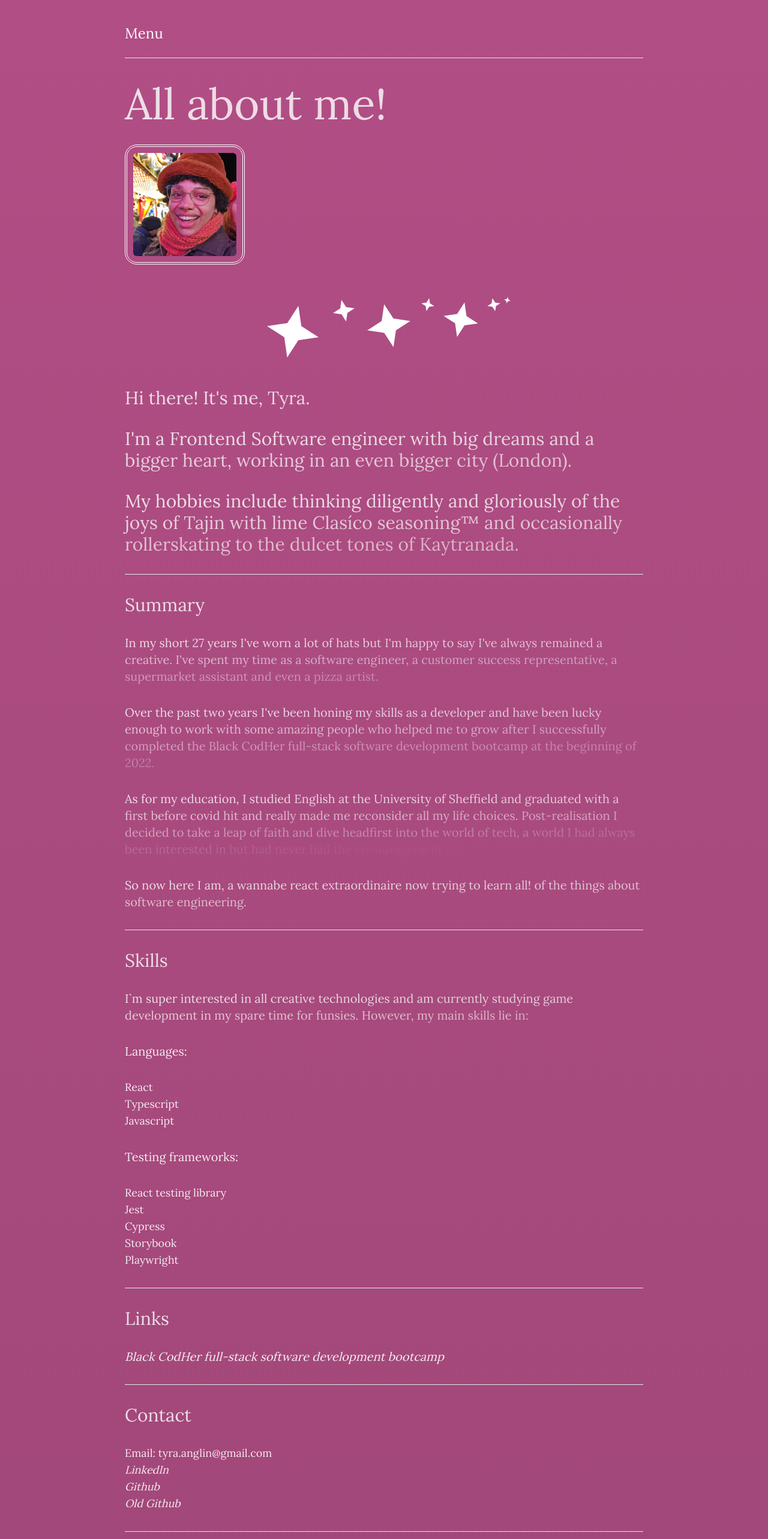
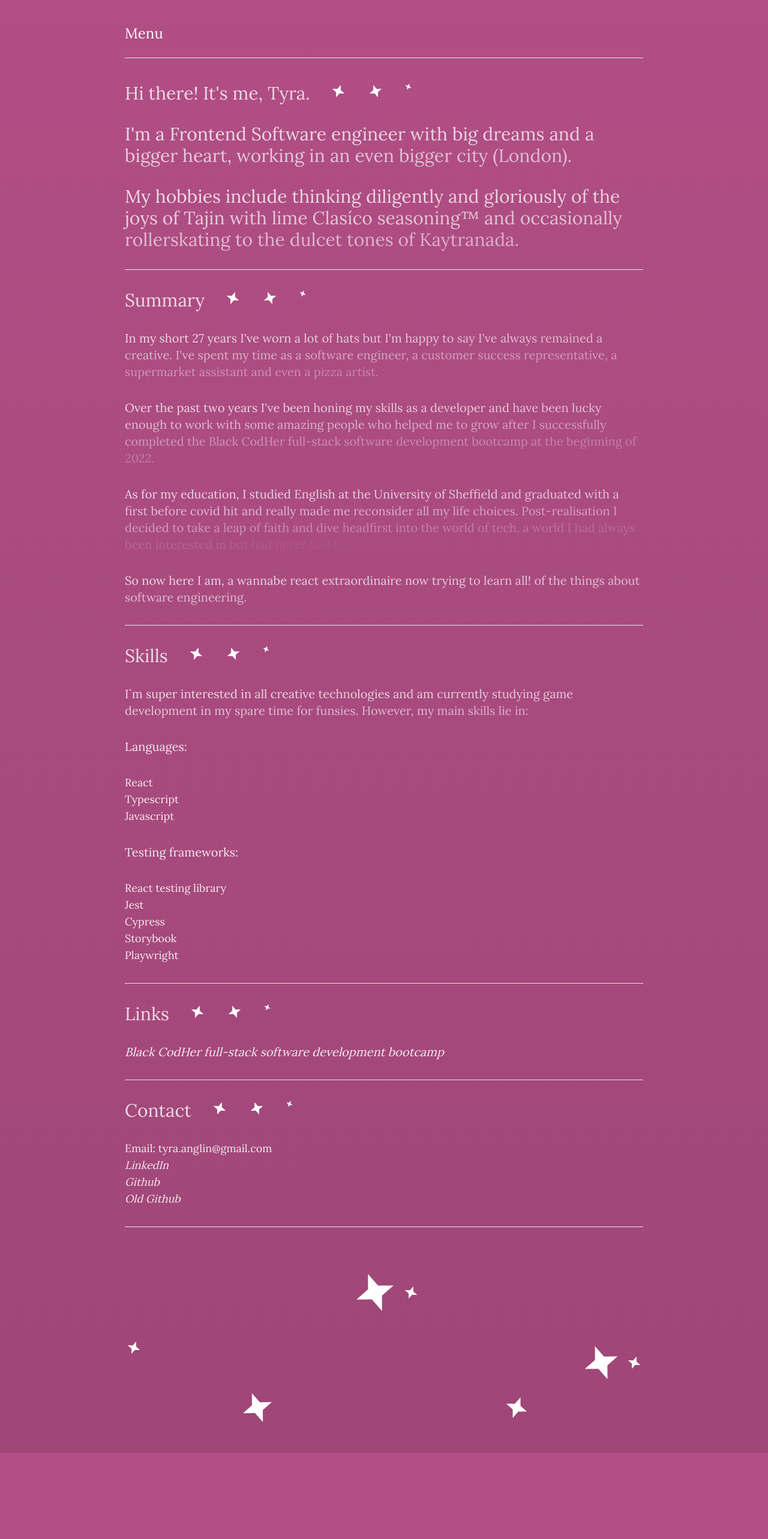
Before and after one commit to siatyra/tyras-website, a Next.js app: page /about in a window 1280 px wide. Shown: the top 2566 px of the page at 60% size. After the commit the page ends 2422 px from the top, so only its background shows below. Built offline with nearby package versions, Linux system fonts and the light colour scheme.

Commit message:
good enough for me!

```diff
--- a/src/app/about/page.tsx
+++ b/src/app/about/page.tsx
@@ -11,73 +11,31 @@ import { SpinningDiamond } from "../animations/spinningDiamond";
 import { Sparkles } from "../assets/sparkles";
 import { Wrapper } from "../assets/Wrapper";
 import { useEffect, useState } from "react";
+import { HeaderSparkles } from "../assets/text/HeaderSparkles";
+import Head from "next/head";
+import { handleIsMobile } from "../assets/util";
 
 export default function Page() {
   const [isMobile, setIsMobile] = useState(false);
   const className = "flex flex-col border-b gap-8 pb-8";
 
   useEffect(() => {
-    const handleResize = () => {
-      setIsMobile(window.innerWidth < 768);
-    };
-
-    handleResize();
-    window.addEventListener("resize", handleResize);
-
-    return () => {
-      window.removeEventListener("resize", handleResize);
-    };
+    handleIsMobile(setIsMobile);
   }, []);
 
   const intro = (
     <div className={className}>
-      <div className="flex items-center justify-start">
-        <FadeIn>
-          <Wrapper align="center" justify="center">
-            <div className={isMobile ? "" : "mb-5"}>
-              <Wrapper>
-                <FadeIn>
-                  <H1>All about me!</H1>
-                </FadeIn>
-                {!isMobile && (
-                  <FadeIn>
-                    <Image
-                      src="/tyra.jpg"
-                      alt="Tyra"
-                      width={200}
-                      height={200}
-                      style={{
-                        borderRadius: "20px",
-                        border: "4px double #ffffff",
-                        padding: "10px",
-                        display: "flex",
-                        justifyContent: "flex-end",
-                        marginRight: `${isMobile ? "" : "50px"}`,
-                      }}
-                    />
-                  </FadeIn>
-                )}
-              </Wrapper>
-            </div>
-          </Wrapper>
-        </FadeIn>
-      </div>
-
-      {!isMobile && (
-        <div className="flex flex-wrap justify-center mt-5 md:mt-0">
-          <SpinningDiamond size="120px" rotate={-360} />
-          <SpinningDiamond size="50px" rotate={360} />
-          <SpinningDiamond size="100px" rotate={360} />
-          <SpinningDiamond size="30px" rotate={-360} />
-          <SpinningDiamond size="80px" rotate={-360} />
-          <SpinningDiamond size="30px" rotate={360} />
-          <SpinningDiamond size="15px" rotate={-360} />
-        </div>
-      )}
 
       <ScrollSection>
         <Wrapper>
-          <H2>Hi there! It's me, Tyra.</H2>
+          <Wrapper direction='row'>
+            <HeaderSparkles text="Hi there! It's me, Tyra." isMobile={isMobile} />
+
+
+
+
+          </Wrapper>
+
           <H2>
             I'm a Frontend Software engineer with big dreams and a bigger heart,
             working in an even bigger city (London).
@@ -97,7 +55,7 @@ export default function Page() {
   const summary = (
     <div className={className}>
       <ScrollSection>
-        <H2>Summary</H2>
+        <HeaderSparkles text="Summary" isMobile={isMobile} />
       </ScrollSection>
 
       <ScrollSection>
@@ -141,7 +99,7 @@ export default function Page() {
   const skills = (
     <div className={className}>
       <ScrollSection>
-        <H2>Skills</H2>
+        <HeaderSparkles text="Skills" isMobile={isMobile} />
       </ScrollSection>
 
       <ScrollSection>
@@ -199,7 +157,7 @@ export default function Page() {
   const links = (
     <div className={className}>
       <ScrollSection>
-        <H2>Links</H2>
+        <HeaderSparkles text="Links" isMobile={isMobile} />
       </ScrollSection>
 
       <ScrollSection>
@@ -219,7 +177,7 @@ export default function Page() {
     <div className={className}>
       <ul className="text-lg">
         <ScrollSection className="pb-8">
-          <H2>Contact</H2>
+          <HeaderSparkles text="Contact" isMobile={isMobile} />
         </ScrollSection>
 
         <ScrollSection>
--- a/src/app/assets/sparkles.tsx
+++ b/src/app/assets/sparkles.tsx
@@ -4,13 +4,12 @@ import { SpinningDiamond } from "../animations/spinningDiamond";
 export const Sparkles = (): JSX.Element => {
   const [isMobile, setIsMobile] = useState(false);
 
-  // Listen for window resize events and update the state accordingly
   useEffect(() => {
     const handleResize = () => {
-      setIsMobile(window.innerWidth < 768); // 768px is the Tailwind `md` breakpoint
+      setIsMobile(window.innerWidth < 768);
     };
 
-    handleResize(); // Set initial value on component mount
+    handleResize();
     window.addEventListener("resize", handleResize);
 
     return () => {
@@ -21,7 +20,7 @@ export const Sparkles = (): JSX.Element => {
   return (
     <>
       <div className="flex items-center justify-center p-4 md:p-8">
-        <SpinningDiamond size="100px" rotate={360} />
+        <SpinningDiamond size="90px" rotate={360} />
         <div className="flex justify-end">
           <SpinningDiamond size="30px" rotate={-360} />
         </div>
@@ -37,13 +36,13 @@ export const Sparkles = (): JSX.Element => {
 
       {!isMobile && (
         <>
-          <div className="flex justify-end items-center p-4 md:p-8">
-            <SpinningDiamond size="150px" rotate={360} />
+          <div className="flex justify-end items-center">
+            <SpinningDiamond size="80px" rotate={360} />
             {!isMobile && <SpinningDiamond size="30px" rotate={-360} />}
           </div>
 
-          <div className="flex justify-around items-center p-4 md:p-8">
-            <SpinningDiamond size="150px" rotate={360} />
+          <div className="flex justify-around items-center">
+            <SpinningDiamond size="70px" rotate={360} />
             {!isMobile && <SpinningDiamond size="50px" rotate={-360} />}
           </div>
         </>
--- /dev/null
+++ b/src/app/assets/text/HeaderSparkles.tsx
@@ -0,0 +1,28 @@
+import { SpinningDiamond } from "@/app/animations/spinningDiamond"
+import { Wrapper } from "../Wrapper"
+import { H2 } from "./h2"
+import { ScrollSection } from "@/app/animations/scrollSections"
+
+type HeaderSparklesProps = {
+  text: string
+  isMobile: boolean
+}
+
+export const HeaderSparkles = ({ text, isMobile }: HeaderSparklesProps) => {
+  return (
+    <ScrollSection>
+    <Wrapper direction='row'>
+    <H2>{text}</H2>
+    {!isMobile && (
+      <>
+        <SpinningDiamond size="30px" rotate={-360} />
+        <SpinningDiamond size="30px" rotate={360} />
+        <SpinningDiamond size="15px" rotate={-360} />
+        </>
+    )}
+
+  </Wrapper>
+</ScrollSection>
+
+  )
+}
--- /dev/null
+++ b/src/app/assets/util.ts
@@ -0,0 +1,12 @@
+export const handleIsMobile = (setIsMobile: (isMobile: boolean) => void) => {
+  const handleResize = () => {
+    setIsMobile(window.innerWidth < 768);
+  };
+
+  handleResize();
+  window.addEventListener("resize", handleResize);
+
+  return () => {
+    window.removeEventListener("resize", handleResize);
+  };
+}
--- a/src/app/portfolio/page.tsx
+++ b/src/app/portfolio/page.tsx
@@ -7,23 +7,30 @@ import Link from "next/link";
 import { Sparkles } from "../assets/sparkles";
 import { ScrollSection } from "../animations/scrollSections";
 import { Wrapper } from "../assets/Wrapper";
+import { HeaderSparkles } from "../assets/text/HeaderSparkles";
+import { useEffect, useState } from "react";
+import { handleIsMobile } from "../assets/util";
+import { H1 } from "../assets/text/h1";
 
 export default function Page() {
+  const [isMobile, setIsMobile] = useState(false);
+
+  useEffect(() => {
+    handleIsMobile(setIsMobile);
+  }, []);
+
+
   const className = "hover:text-[#4EB17A] cursor-crosshair italic";
   return (
     <div className="flex flex-col justify-start gap-5">
       <div className="flex flex-col justify-start gap-5">
-        <H2>My work so far</H2>
+        <H1>
+          Portfolio
+        </H1>
+        <HeaderSparkles text="My work so far" isMobile={isMobile} />
 
         <ScrollSection>
           <Wrapper border="bottom">
-            <ScrollSection>
-              <Text>
-                This should be bulked out a little more as the year goes on! For
-                now you might enjoy my first project - an app I made as part of
-                the Black CodHer software development bootcamp.
-              </Text>
-            </ScrollSection>
             <ScrollSection>
               <Text>
                 This should be bulked out a little more as the year goes on! For
@@ -69,7 +76,7 @@ export default function Page() {
         <ScrollSection>
           <Wrapper>
             <ScrollSection>
-              <H2>Works in progress</H2>
+              <HeaderSparkles text="Works in progress" isMobile={isMobile} />
             </ScrollSection>
             <ScrollSection>
               <Text>
```
